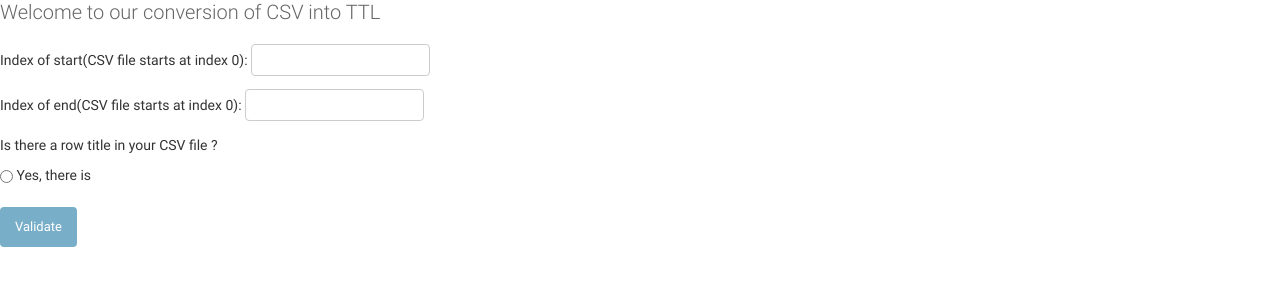
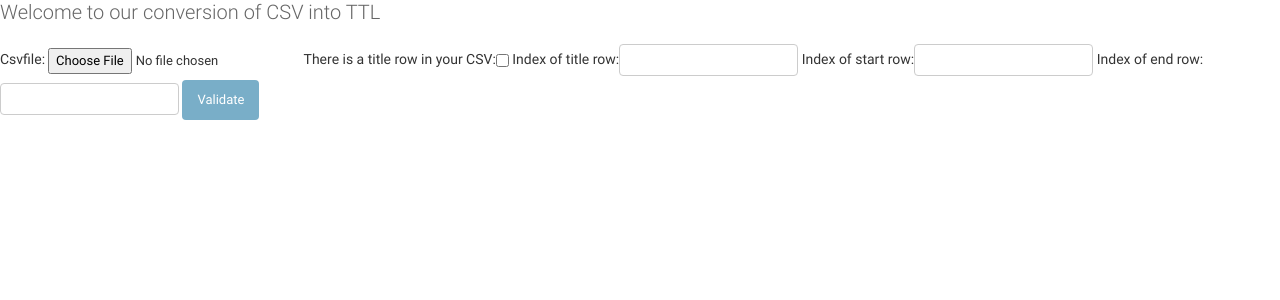
Before and after one commit to ENRIQUEZ21/MiniProjet-Web-S-mantique, a Django app: page /conversionCSVTTL/ in a window 1280 px wide. Shown: the top 300 px of the page. Run offline with Django 3.2, Linux system fonts and the light colour scheme; some libraries are stand-ins or nearby versions.

Commit message:
Add a good Form structure

```diff
--- a/projectWS/conversionCSVTTL/forms.py
+++ b/projectWS/conversionCSVTTL/forms.py
@@ -0,0 +1,51 @@
+from django import forms
+
+from .validators import validate_file_extension
+
+
+class ConversionForm(forms.Form):
+    class Meta:
+        fields = ['CSVfile', 'if_title', 'title_row', 'start_row', 'end_row']
+    CSVfile = forms.FileField(validators=[validate_file_extension], required=False)
+    if_title = forms.BooleanField(label='There is a title row in your CSV')
+    title_row = forms.IntegerField(label='Index of title row')
+    start_row = forms.IntegerField(label='Index of start row')
+    end_row = forms.IntegerField(label='Index of end row')
+
+
+    def clean_CSVfile(self):
+        data = self.cleaned_data['CSVfile']
+        return data
+
+    def clean_if_title(self):
+        data = self.cleaned_data['if_title']
+        return data
+
+    def clean_title_row(self):
+        data = self.cleaned_data['title_row']
+        return data
+
+    def clean_start_row(self):
+        data = self.cleaned_data['start_row']
+        return data
+
+    def clean_end_row(self):
+        data = self.cleaned_data['end_row']
+        return data
+
+    def clean(self):
+        cleaned_data = super().clean()
+        title_row = cleaned_data.get("title_row")
+        start_row = cleaned_data.get("start_row")
+        end_row = cleaned_data.get("end_row")
+        # All the indexes must be positive
+        if title_row < 0:
+            raise ValueError("Oops!!! There is a problem, the index of your title row must be greater or equal to 0.")
+        # If the index of start is less than the index of title, error
+        if title_row >= start_row:
+            raise ValueError("Oops!!! There is a problem, the index of your start row must be greater than the index"
+                             "of your title row.")
+        # If the index of end is less than the index of start, error
+        if start_row >= end_row:
+            raise ValueError("Oops!!! There is a problem, the index of your end row must be greater than the index"
+                             "of your start row.")
--- a/projectWS/conversionCSVTTL/templates/index.html
+++ b/projectWS/conversionCSVTTL/templates/index.html
@@ -2,15 +2,11 @@
 
 {% block content %}
   <h1>Welcome to our conversion of CSV into TTL</h1>
-
-  <form action="{% url 'post' %}" method="post">
+<div class="all">
+  <form action="." method="post"> <!-- {% url 'result' %} -->
     {% csrf_token %}
-    <p><label>Index of start(CSV file starts at index 0)</label>:
-    <input type="text" name="start_row" required></p>
-    <p><label>Index of end(CSV file starts at index 0)</label>:
-    <input type="text" name="end_row" required></p>
-    <label>Is there a row title in your CSV file ?</label>
-    <p><input type="radio" name="title_true" class="action-checkbox"> <label>Yes, there is</label></p>
+    {{ form }}
     <input type="submit" value="Validate" >
   </form>
+</div>
 {% endblock %}
--- a/projectWS/conversionCSVTTL/urls.py
+++ b/projectWS/conversionCSVTTL/urls.py
@@ -1,8 +1,8 @@
 from django.urls import path
+from . import views
 
-from . import views
 
 urlpatterns = [
     path('', views.index, name='index'),
-    path('result', views.post, name="post")
+    path('result/', views.result, name='result')
 ]
--- a/projectWS/conversionCSVTTL/views.py
+++ b/projectWS/conversionCSVTTL/views.py
@@ -1,11 +1,26 @@
 from django.shortcuts import render
 
 # Create your views here.
-from django.http import HttpResponse
+from django.http import HttpResponseRedirect
+
+from .forms import ConversionForm
 
 
 def index(request):
-    return render(request, 'index.html')
+    if request.method == 'POST':
+        # create a form instance and populate it with data from the request:
+        form = ConversionForm(request.POST)
+        # check whether it's valid:
+        if form.is_valid():
+            # process the data in form.cleaned_data as required
+            # ...
+            # redirect to a new URL:
+            return HttpResponseRedirect('/result/')
+        # if a GET (or any other method) we'll create a blank form
+    else:
+        form = ConversionForm
+    return render(request, 'index.html', {'form': form})
 
-def post(request):
+
+def result(request):
     return render(request, 'result.html')
--- a/projectWS/projectWS/urls.py
+++ b/projectWS/projectWS/urls.py
@@ -18,5 +18,5 @@ from django.urls import path, include
 
 urlpatterns = [
     path('conversionCSVTTL/', include('conversionCSVTTL.urls')),
-    path('admin/', admin.site.urls),
+    path('admin/', admin.site.urls)
 ]
```
Also changed, not shown: projectWS/conversionCSVTTL/validators.py (+8 -0 lines).
